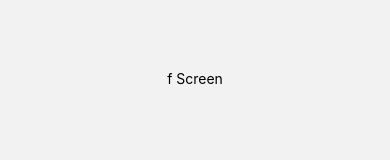
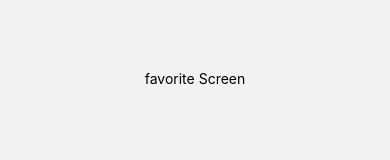
Before and after one commit to Michellepotran/MooDengParking, a React Native app: screen /Favorites in a window 390 px wide. Shown: the part 351-511 px from the top of the page. Built offline with nearby package versions, Linux system fonts and the light colour scheme.

Commit message:
Updated Screens

```diff
--- a/screens/FavoritesScreen.js
+++ b/screens/FavoritesScreen.js
@@ -4,7 +4,7 @@ import { View, Text, StyleSheet } from 'react-native';
 export default function FavoritesScreen() {
     return (
         <View style={styles.container}>
-            <Text>f Screen</Text>
+            <Text>favorite Screen</Text>
         </View>
     );
 }
--- a/screens/HistoryScreen.js
+++ b/screens/HistoryScreen.js
@@ -6,7 +6,7 @@ import { View, Text, StyleSheet } from 'react-native';
 export default function HistoryScreen() {
     return (
         <View style={styles.container}>
-            <Text>Search Screen</Text>
+            <Text>History Screen</Text>
         </View>
     );
 }
```
